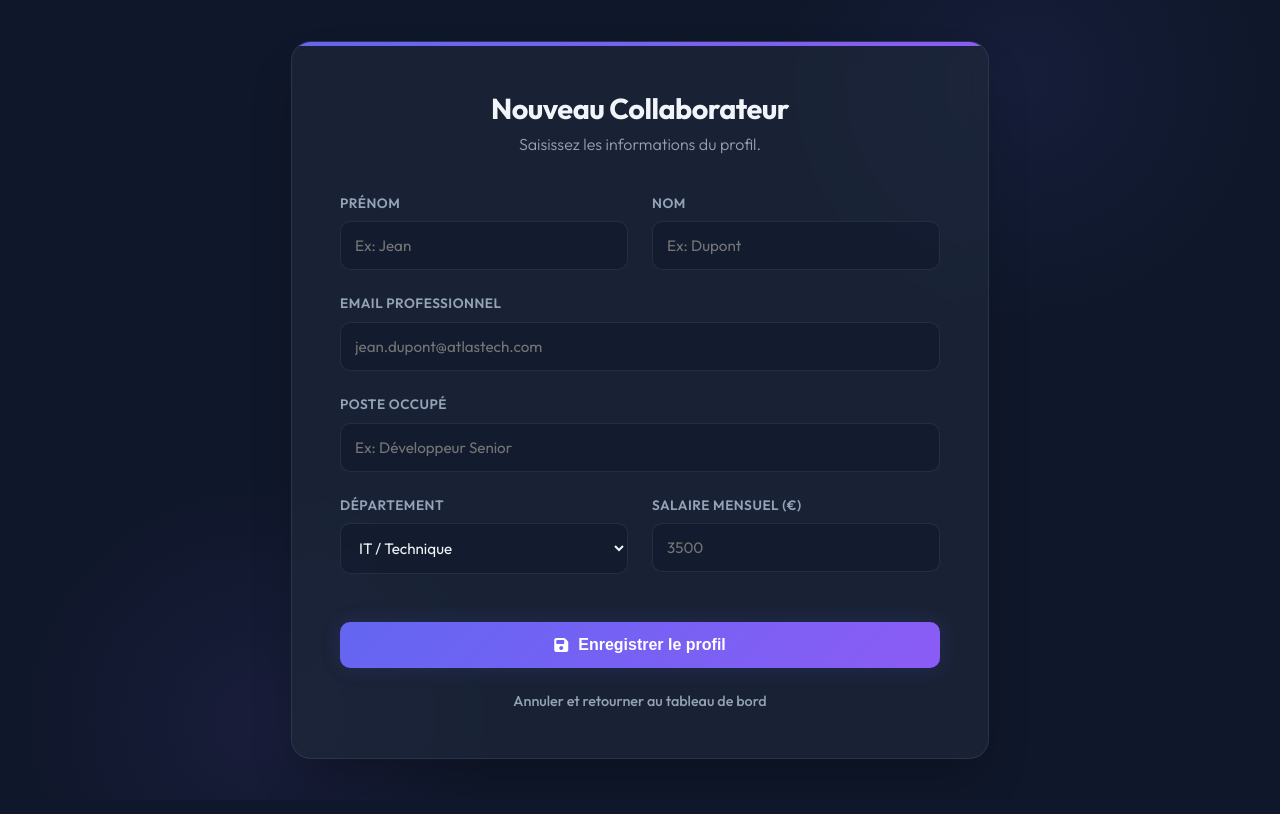
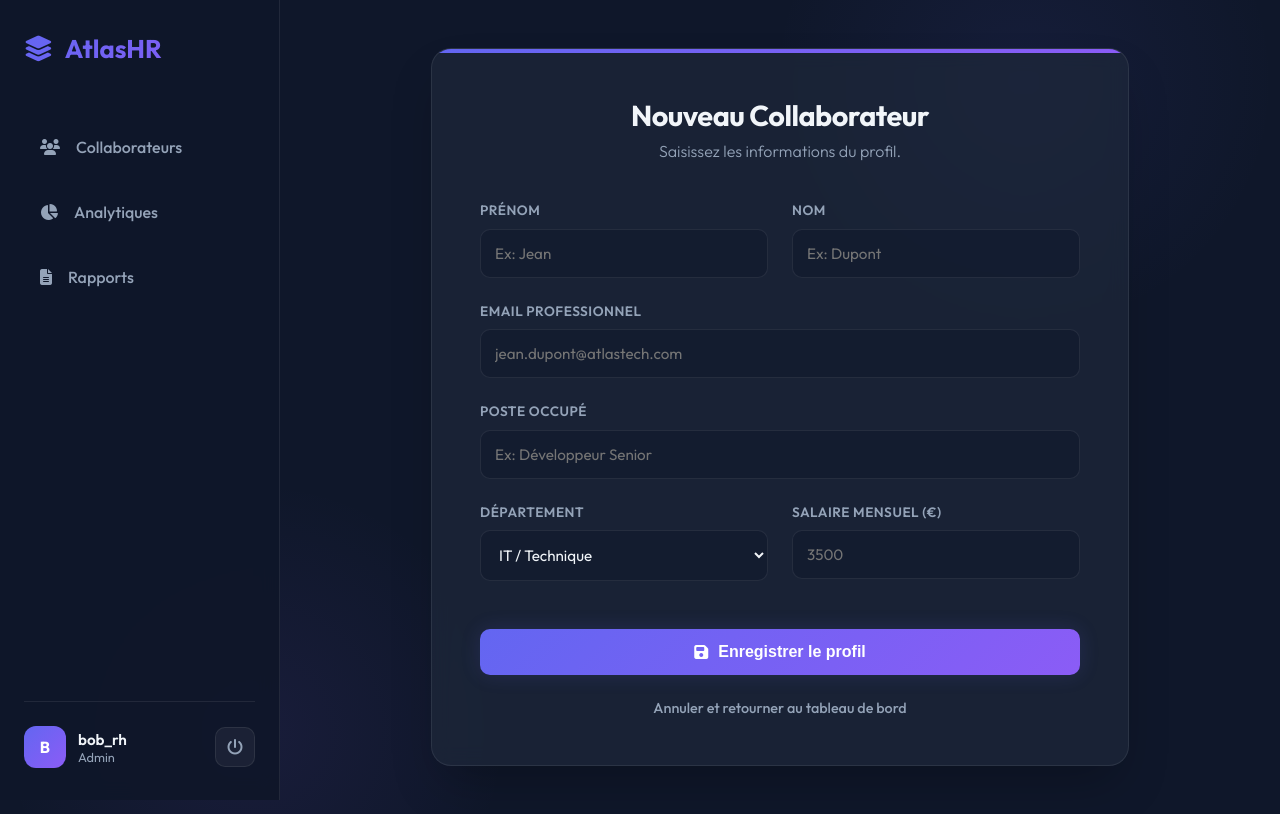
Before and after one commit to Marcelass1/AtlasTech, a PHP site: page /create.php in a window 1280 px wide. Before the commit the page ends 781 px from the top, so only its background shows below. Run offline with PHP 8.4, Linux system fonts and the light colour scheme; a user stored in the database is signed in.

Commit message:
Enhance create.php with sidebar and unified layout

```diff
--- a/src/rh/create.php
+++ b/src/rh/create.php
@@ -175,6 +175,38 @@ if ($_SERVER["REQUEST_METHOD"] == "POST") {
     </style>
 </head>
 <body>
+    <nav class="sidebar" style="width: 280px; background: rgba(15, 23, 42, 0.95); border-right: 1px solid rgba(255,255,255,0.08); display: flex; flex-direction: column; position: fixed; top: 0; left: 0; bottom: 0; padding: 2rem 1.5rem; backdrop-filter: blur(10px); box-sizing: border-box; z-index:100;">
+        <div class="brand" style="margin-bottom: 3.5rem; font-size: 1.6rem; font-weight: 800; background: linear-gradient(135deg, #6366f1 0%, #8b5cf6 100%); -webkit-background-clip: text; -webkit-text-fill-color: transparent; display:flex; align-items:center; gap:12px;">
+            <i class="fas fa-layer-group"></i> AtlasHR
+        </div>
+
+        <a href="index.php" style="display: flex; align-items: center; gap: 16px; padding: 16px; color: #94a3b8; text-decoration: none; border-radius: 12px; font-weight: 500; margin-bottom: 0.8rem; transition: all 0.3s ease;">
+            <i class="fas fa-users"></i> Collaborateurs
+        </a>
+        <a href="analytics.php" style="display: flex; align-items: center; gap: 16px; padding: 16px; color: #94a3b8; text-decoration: none; border-radius: 12px; font-weight: 500; margin-bottom: 0.8rem; transition: all 0.3s ease;">
+            <i class="fas fa-chart-pie"></i> Analytiques
+        </a>
+        <a href="reports.php" style="display: flex; align-items: center; gap: 16px; padding: 16px; color: #94a3b8; text-decoration: none; border-radius: 12px; font-weight: 500; margin-bottom: 0.8rem; transition: all 0.3s ease;">
+            <i class="fas fa-file-alt"></i> Rapports
+        </a>
+
+        <div style="flex: 1;"></div>
+
+        <div style="border-top: 1px solid rgba(255,255,255,0.08); padding-top: 1.5rem; display: flex; align-items: center; justify-content: space-between;">
+            <div style="display:flex; align-items:center; gap:12px;">
+                <div style="width: 42px; height: 42px; border-radius: 12px; background: linear-gradient(135deg, #6366f1 0%, #8b5cf6 100%); color: white; display: flex; align-items: center; justify-content: center; font-weight: 700;">
+                   <?php echo strtoupper(substr($_SESSION['username'], 0, 1)); ?>
+                </div>
+                <div>
+                    <div style="font-weight: 600; font-size: 0.95rem; color: #f1f5f9;"><?php echo htmlspecialchars($_SESSION['username']); ?></div>
+                    <div style="font-size: 0.8rem; color: #94a3b8;">Admin</div>
+                </div>
+            </div>
+            <a href="logout.php" style="width: 38px; height: 38px; border-radius: 10px; display: flex; align-items: center; justify-content: center; background: rgba(255, 255, 255, 0.05); border: 1px solid rgba(255,255,255,0.08); color: #94a3b8; text-decoration: none;"><i class="fas fa-power-off"></i></a>
+        </div>
+    </nav>
+
+    <div style="margin-left: 280px; padding: 3rem 4rem; width: 100%; box-sizing: border-box; display:flex; justify-content:center; align-items:flex-start;">
         <div class="card">
             <div class="header">
                 <h2>Nouveau Collaborateur</h2>
@@ -227,5 +259,6 @@ if ($_SERVER["REQUEST_METHOD"] == "POST") {
                 <a href="index.php" class="btn-back">Annuler et retourner au tableau de bord</a>
             </form>
         </div>
+    </div>
 </body>
 </html>
```
Lines whose indentation alone changed are shown as unchanged.
